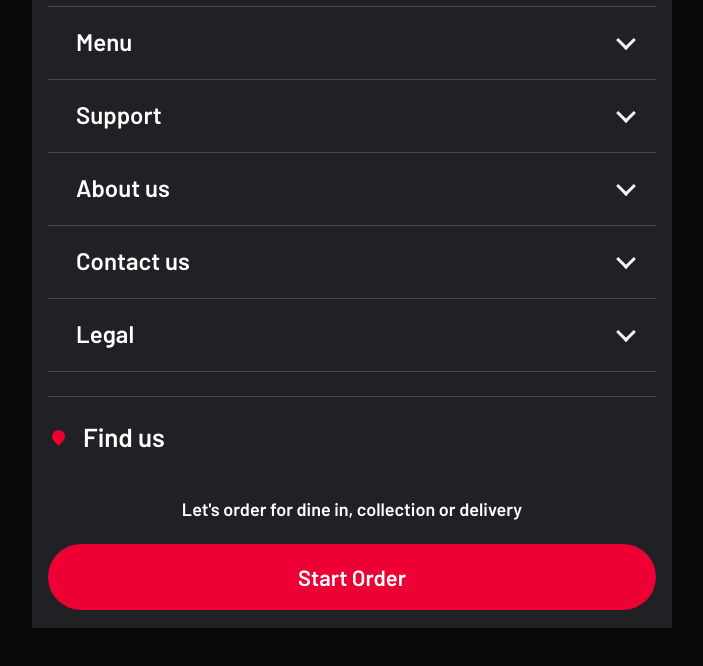
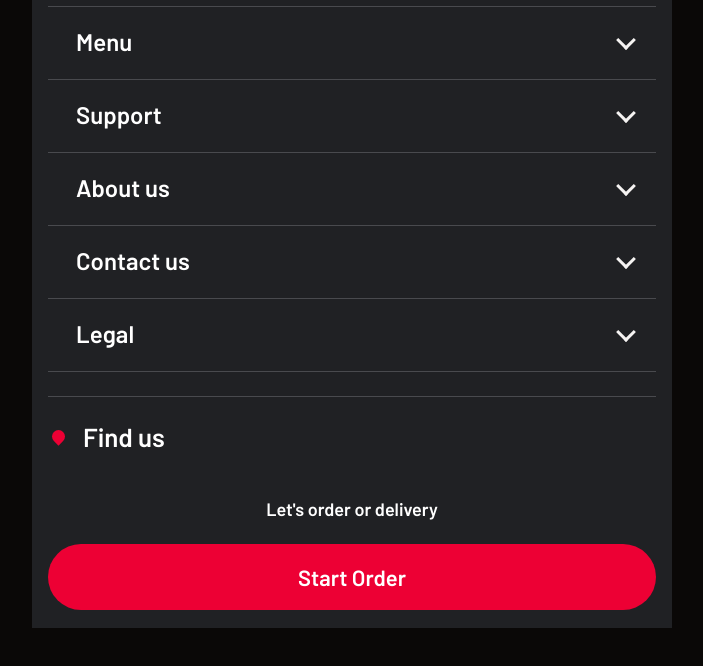
Before and after one commit to Izzy-10/MakaNana-Shisanyama, a plain HTML site: page index.html in a window 1280 px wide. Shown: the part 2074-2740 px from the top of the page, without its empty margins (288-991 px from the left). Drawn offline with Linux system fonts and the light colour scheme.

Commit message:
Shorten footer order prompt

```diff
--- a/index.html
+++ b/index.html
@@ -148,7 +148,7 @@ footer a{color:var(--gold)}
   </details>
   <a class="footer-find" href="https://maps.google.com/?q=4-13+Soldiers+Way,+Durban+Central" target="_blank" rel="noopener">Find us</a>
   <div class="footer-cta">
-    <p>Let&apos;s order for dine in, collection or delivery</p>
+    <p>Let&apos;s order or delivery</p>
     <a class="footer-order" href="#tabs">Start Order</a>
   </div>
 </footer>
```
